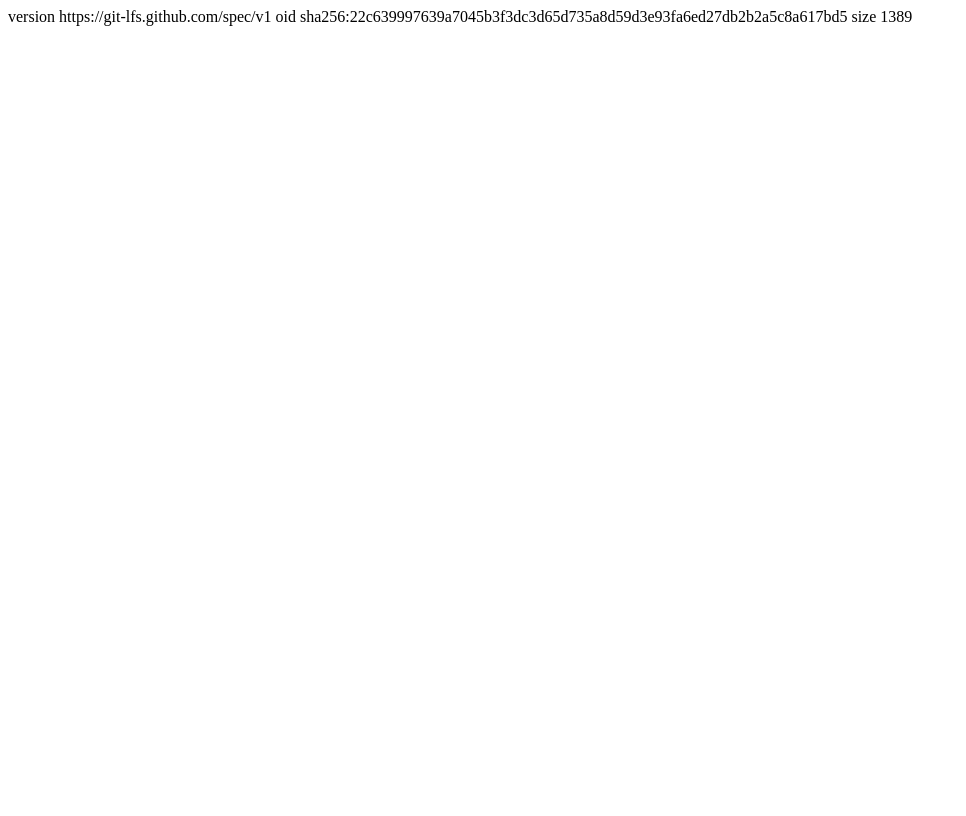
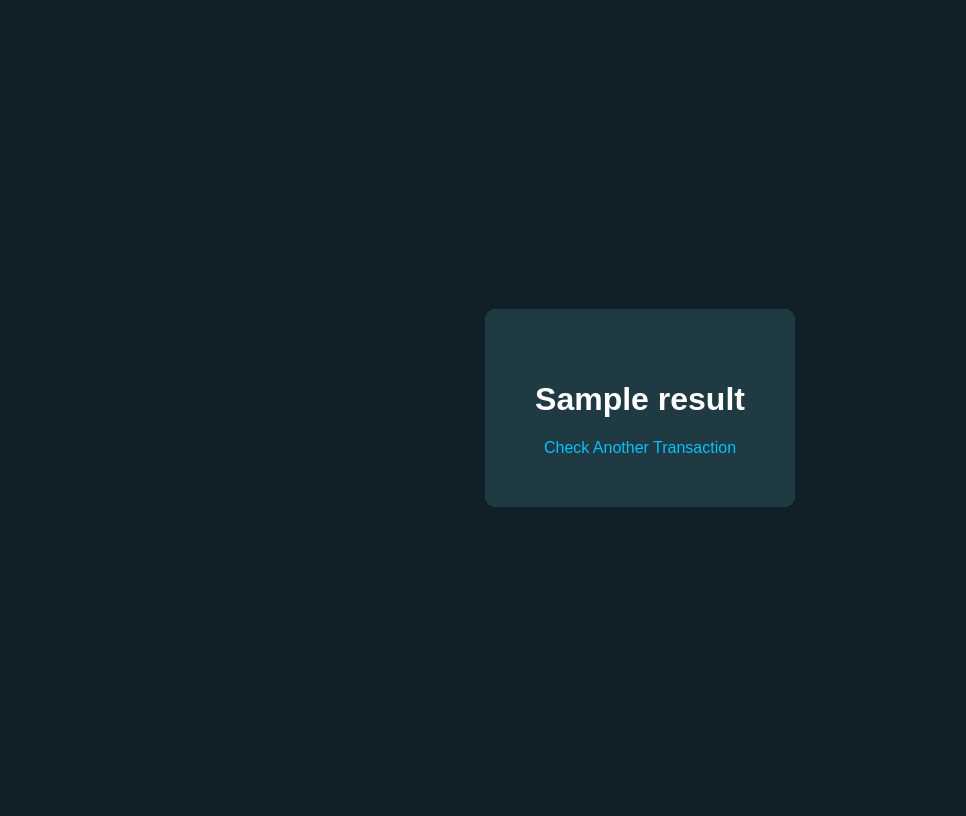
Before and after one commit to Prem-0427/online_fraud_payment, a Flask app: template code/templates/submit.html in a window 1280 px wide. Shown: the whole page, without its empty margins (0-966 px from the left). Before the commit the page ends 26 px from the top, so only its background shows below. Run offline with Flask 3, Linux system fonts and the light colour scheme; the template is opened without the code that fills it: most values are stand-ins (such as "Sample title", 1, 10 or a date in 2020); parts of the project's set-up code (start-up, migrations or seed data) failed here and were passed over.

Commit message:
Update submit.html

```diff
--- a/code/templates/submit.html
+++ b/code/templates/submit.html
@@ -1,3 +1,33 @@
-version https://git-lfs.github.com/spec/v1
-oid sha256:22c639997639a7045b3f3dc3d65d735a8d59d3e93fa6ed27db2b2a5c8a617bd5
-size 1389
+<!DOCTYPE html>
+<html>
+<head>
+<title>Result</title>
+<style>
+body{
+    background:#0f2027;
+    color:white;
+    font-family:Arial;
+    display:flex;
+    justify-content:center;
+    align-items:center;
+    height:100vh;
+}
+.box{
+    background:#203a43;
+    padding:50px;
+    border-radius:10px;
+    text-align:center;
+}
+a{
+    color:#00c3ff;
+    text-decoration:none;
+}
+</style>
+</head>
+<body>
+<div class="box">
+<h1>{{ result }}</h1>
+<a href="/predict_page">Check Another Transaction</a>
+</div>
+</body>
+</html>
```
